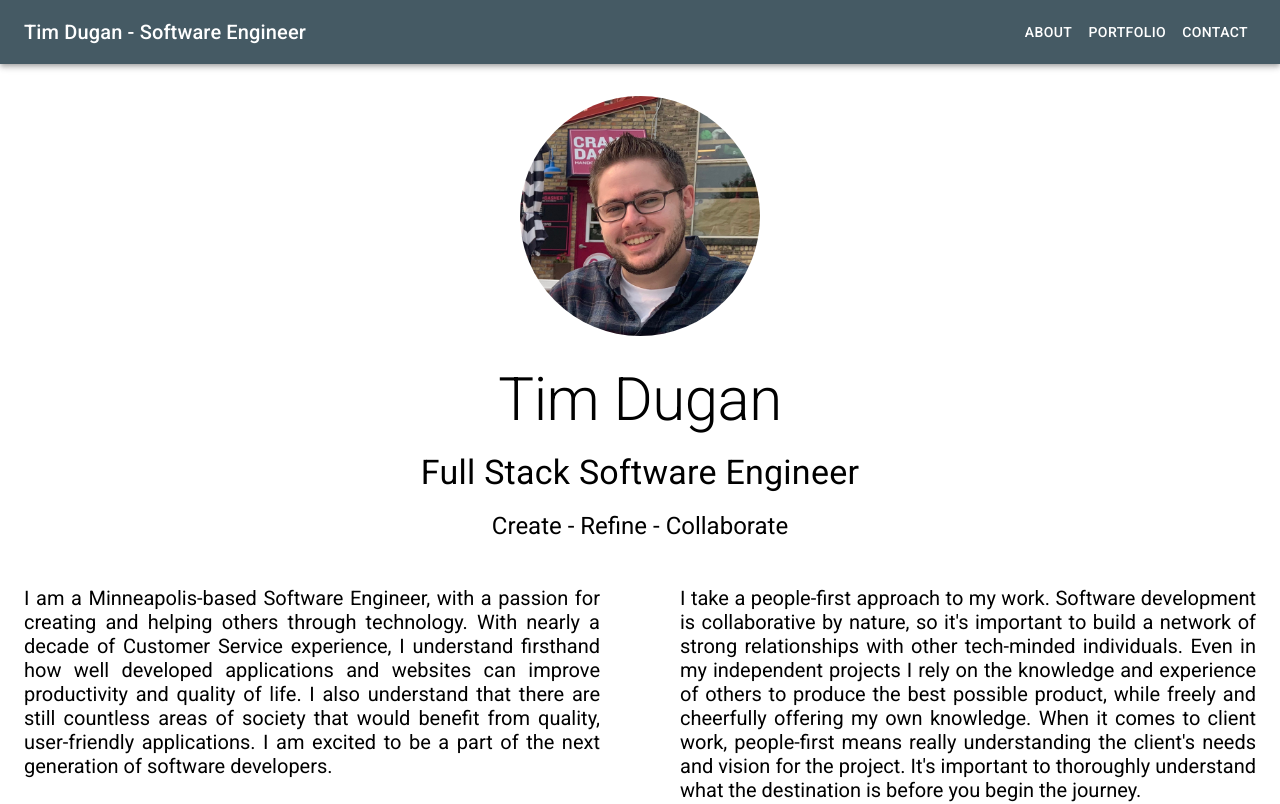
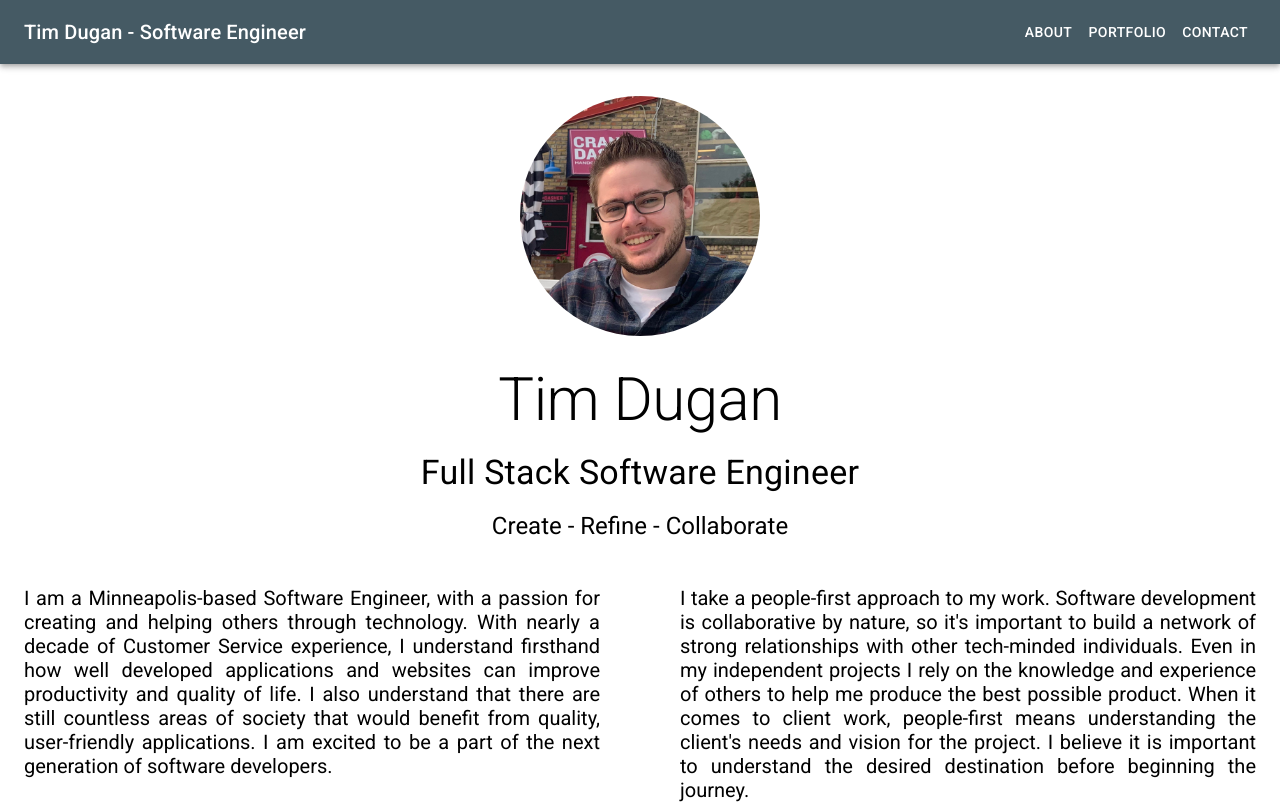
Before and after one commit to tadugan/tadugan.github.io, a React (Create React App) app: page /#/about in a window 1280 px wide. Shown: the top 804 px of the page. Built offline with nearby package versions, Linux system fonts and the light colour scheme.

Commit message:
Updated Biography text

```diff
--- a/src/components/About/About.jsx
+++ b/src/components/About/About.jsx
@@ -87,7 +87,7 @@ function About() {
                           <p className="about-biography-text">I am a Minneapolis-based Software Engineer, with a passion for creating and helping others through technology. With nearly a decade of Customer Service experience, I understand firsthand how well developed applications and websites can improve productivity and quality of life. I also understand that there are still countless areas of society that would benefit from quality, user-friendly applications. I am excited to be a part of the next generation of software developers.</p>
                       </Grid>
                       <Grid item xs={12} sm={12} md={6}>
-                          <p className="about-biography-text">I take a people-first approach to my work. Software development is collaborative by nature, so it's important to build a network of strong relationships with other tech-minded individuals. Even in my independent projects I rely on the knowledge and experience of others to produce the best possible product, while freely and cheerfully offering my own knowledge. When it comes to client work, people-first means really understanding the client's needs and vision for the project. It's important to thoroughly understand what the destination is before you begin the journey.</p>
+                          <p className="about-biography-text">I take a people-first approach to my work. Software development is collaborative by nature, so it's important to build a network of strong relationships with other tech-minded individuals. Even in my independent projects I rely on the knowledge and experience of others to help me produce the best possible product. When it comes to client work, people-first means understanding the client's needs and vision for the project. I believe it is important to understand the desired destination before beginning the journey.</p>
                       </Grid>
             </Grid>
             <Grid
```
